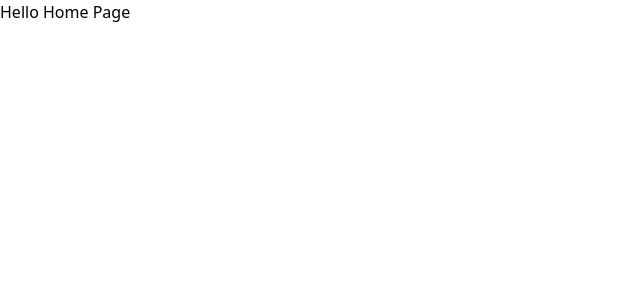
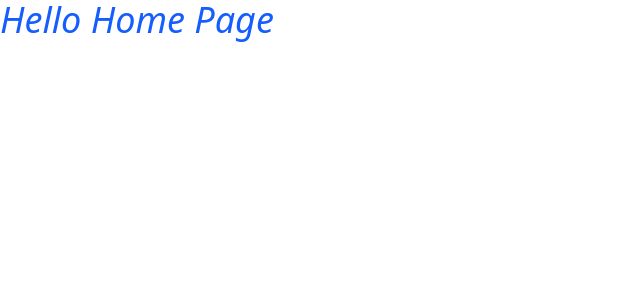
Before and after one commit to eeennsu/vite-react-template, a React (Vite) app: page / in a window 1280 px wide. Shown: the top 300 px of the page, without its empty margins (0-640 px from the left). Built offline with nearby package versions, Linux system fonts and the light colour scheme.

Commit message:
fix: homepage

```diff
--- a/src/pages/home/home-page.tsx
+++ b/src/pages/home/home-page.tsx
@@ -6,7 +6,7 @@ import React from 'react';
 
 export default function HomePage() {
   return (
-    <div>Hello Home Page</div>
+    <div className='text-4xl text-blue-600 italic'>Hello Home Page</div>
     // <div className='min-h-screen bg-gradient-to-b from-zinc-950 via-zinc-900 to-black text-zinc-100'>
     //   {/* Nav */}
     //   <header className='sticky top-0 z-20 border-b border-zinc-800/60 backdrop-blur supports-[backdrop-filter]:bg-zinc-950/60'>
```
